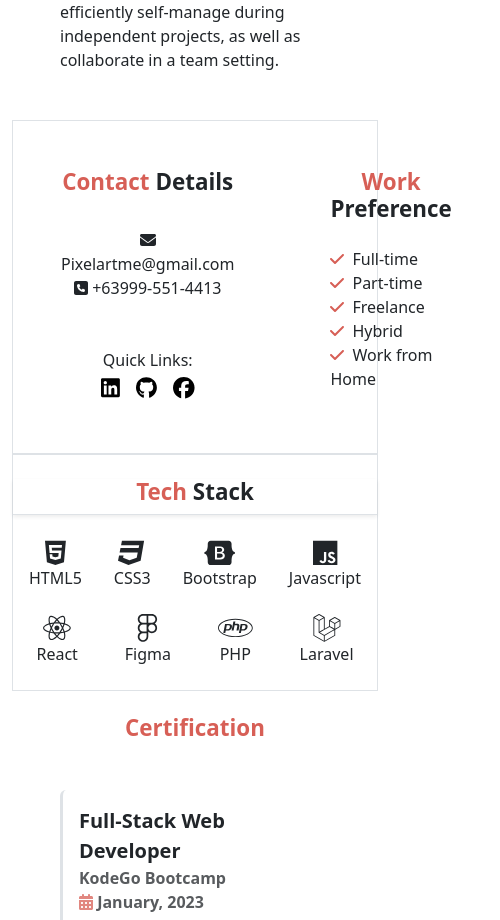
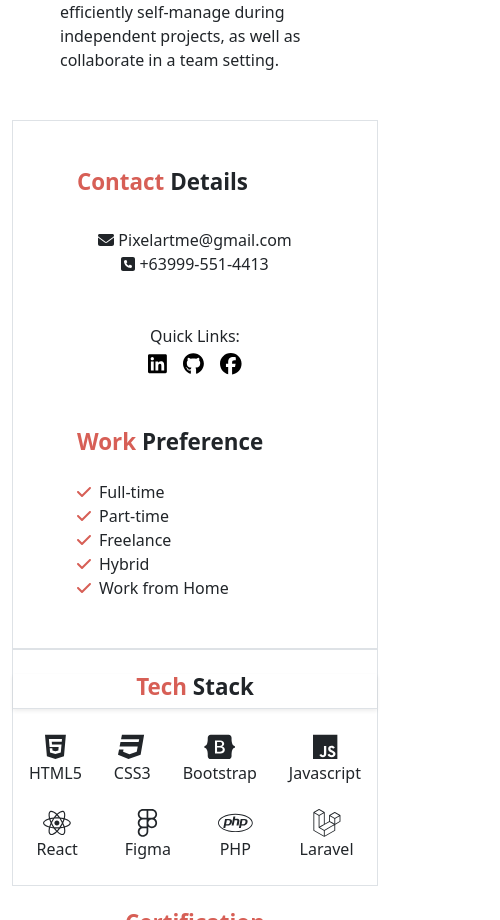
Before and after one commit to ricesush/portfoliov2, a React (Vite) app: page / in a window 390 px wide. Shown: the part 887-1807 px from the top of the page, 500 px wide, since content can reach past the window. Built offline with nearby package versions, Linux system fonts and the light colour scheme.

Commit message:
fixed alignment and responsiveness

```diff
--- a/src/components/Contact.jsx
+++ b/src/components/Contact.jsx
@@ -8,13 +8,13 @@
 
 const Contact = () => {
   return (
-    <section className='col-lg-6 p-5 rounded-1'>
+    <section className='col-lg-6 rounded-1 px-3'>
       <header className='fs-5 fw-bold'>
-        <h2 className='text-center'>
+        <h2>
           <span className='yellowText'>Contact</span> Details
         </h2>
       </header>
-      <div className='pt-4 text-sm-start text-center'>
+      <div className='pt-4 text-sm-start text-center '>
         <div className='justify-content-around'>
           <div>
             <FontAwesomeIcon icon={faEnvelope} />
--- a/src/components/Home.jsx
+++ b/src/components/Home.jsx
@@ -13,7 +13,7 @@
       <HeaderSection />
       <section className='d-lg-flex pt-5 justify-content-around'>
         <AboutSection />
-        <div className='d-flex border col-lg-6'>
+        <div className='d-lg-flex p-5  border col-lg-6'>
           <Contact />
           <WorkPreference />
         </div>
--- a/src/components/WorkPreference.jsx
+++ b/src/components/WorkPreference.jsx
@@ -3,9 +3,8 @@
 
 const WorkPreference = () => {
   return (
-    <section className='rounded-1'>
-      <div className='p-5'>
-        <h2 className='text-center'>
+    <section className='col-lg-6 rounded-1 px-3 mt-lg-0 mt-5'>
+      <h2 className=''>
         <span className='yellowText'>Work</span> Preference
       </h2>
       <div className='fs-1 pt-3 d-md-flex'>
@@ -22,7 +21,6 @@
           Work from Home
         </div>
       </div>
-      </div>
     </section>
   );
 };
```
Lines whose indentation alone changed are shown as unchanged.
